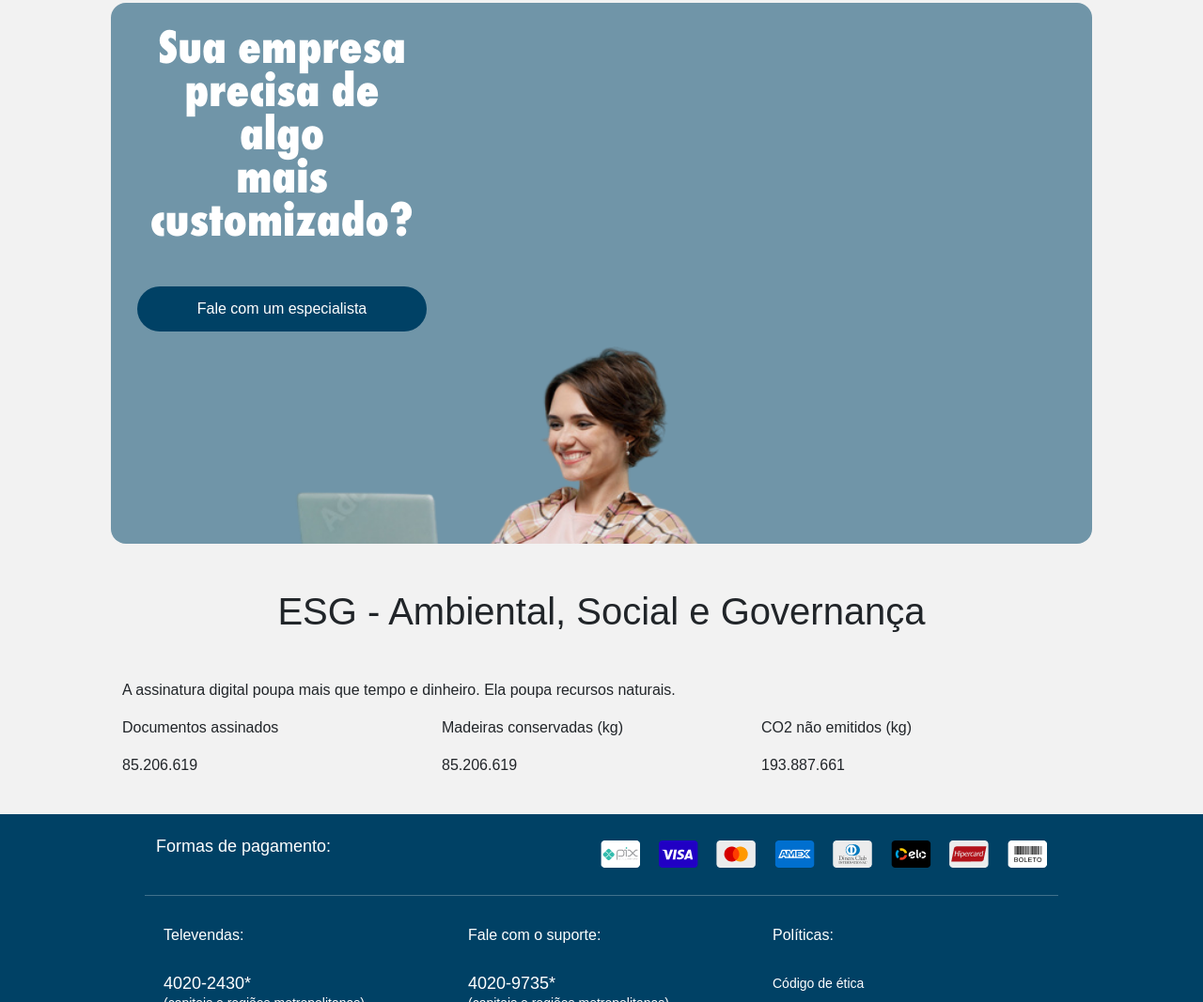
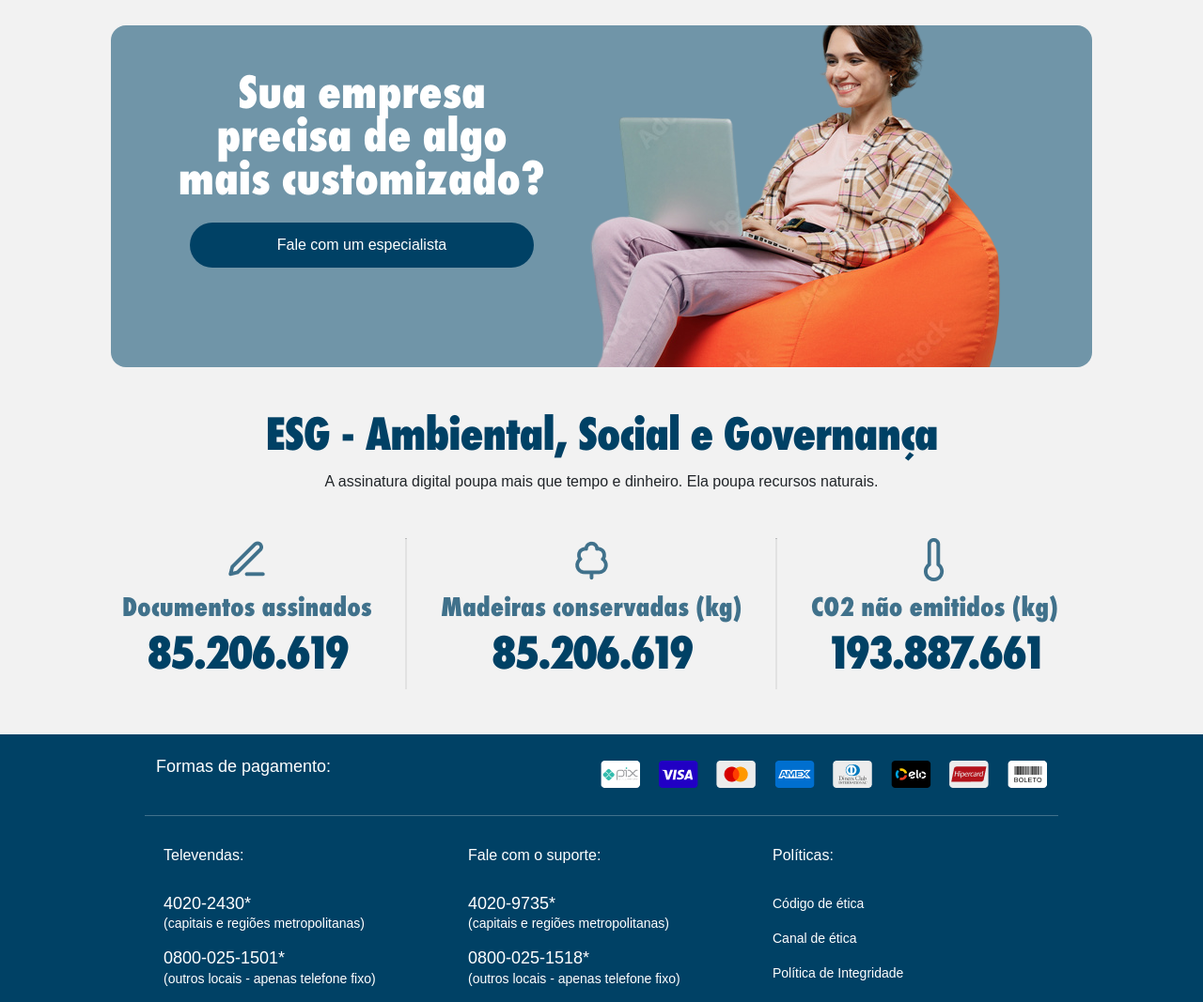
Before and after one commit to eduruiz333/new-pda-pilot, a plain HTML site: page index.html in a window 1280 px wide. Shown: the part 2593-3660 px from the top of the page at 94% size. Drawn offline with Linux system fonts and the light colour scheme; a web font is replaced by a local one.

Commit message:
Criação dos componentes 4 e 5

```diff
--- a/assets/sass/_body.scss
+++ b/assets/sass/_body.scss
@@ -396,19 +396,11 @@
 
         }
 
-        .bg-blue-7095A8 {
-            background-color:  $blue-7095A8;
+        .bg-banner {
             border-radius: 16px;
-
-            figure {
-                height: 210px;
-                overflow: hidden;
-
-                img {
-                    width: -webkit-fill-available;
-                    width: -moz-available;
-                }
-            }
+            background: $blue-7095A8 url("../img/banner2.png") 110% 220px no-repeat;
+            background-size: 120%;
+            height: 480px;
         }
     }
 }
--- a/assets/sass/_responsive.scss
+++ b/assets/sass/_responsive.scss
@@ -191,12 +191,63 @@
             }
 
             .sec-04 {
-                display: flex;
 
                 h1 {
                     font-size: calc(#{$px-50 + $px-2});
                     line-height: calc(#{$px-40 + $px-6});
+                }
 
+                .bg-banner {
+                    border-radius: 16px;
+                    background: $blue-7095A8 url("../img/banner2.png") 80% -30px no-repeat;
+                    background-size: unset;
+                    height: 364px;
+                }
+            }
+
+            .sec-05 {
+
+                h1,
+                .big-number {
+                    font-family: $futuraPTCondExtraBold;
+                    font-size: calc(#{$px-50 + $px-2});
+                    line-height: calc(#{$px-40 + $px-6});
+                    color: $blue-004165;
+                    letter-spacing: -1px;
+                }
+
+                h2 {
+                    font-family: $futuraPTCondExtraBold;
+                    font-size: 30px;
+                    color: $blue-40718B;
+                    padding-top: 55px;
+                    background-position: center 0;
+                    background-repeat: no-repeat;
+
+                    &.icon-signature {
+                        background-image: url("../img/icon-pen.png");
+                    }
+
+                    &.icon-tree {
+                        background-image: url("../img/icon-tree.png");
+                    }
+
+                    &.icon-thermometer {
+                        background-image: url("../img/icon-thermometer.png");
+                    }
+
+                }
+
+                .big-number {
+                    letter-spacing: -3px;
+                }
+
+                hr {
+                    display: block;
+                    margin: 0;
+                    height: 100%;
+                    width: 2px;
+                    background-color: $grey-B5B5B5;
                 }
             }
 
--- a/assets/sass/_variables.scss
+++ b/assets/sass/_variables.scss
@@ -3,6 +3,7 @@ $black-000000: #000000;
 $black-333333: #333333;
 $blue-002B4D: #002B4D;
 $blue-004165: #004165;
+$blue-40718B: #40718B;
 $blue-7095A8: #7095A8;
 $blue-7A9EB3: #7A9EB3;
 $grey-B5B5B5: #B5B5B5;
--- a/index.html
+++ b/index.html
@@ -120,8 +120,8 @@
                                                         title="Verificar Assinaturas">
                                                         Verificar assinaturas
                                                     </a>
-                                                        <a class="nav-link lang-opt ms-4 d-none d-lg-block brazil"
-                                                            href="#" title="Alterar o idioma">
+                                                    <a class="nav-link lang-opt ms-4 d-none d-lg-block brazil" href="#"
+                                                        title="Alterar o idioma">
                                                         <span class="d-none">Alterar o idioma</span>
                                                     </a>
                                                 </span>
@@ -263,7 +263,7 @@
                                 <div class="col-12">
                                     <h1 class="text-center mb-3 mb-lg-5">Escolha o plano ideal</h1>
 
-                                        <div class="switches-container mb-5  bg-white-FFFFFF">
+                                    <div class="switches-container mb-5 bg-white-FFFFFF">
                                         <input type="radio" id="switchMensal" name="switchPlan" value="Mensal"
                                             checked="checked" />
                                         <input type="radio" id="switchAvulso" name="switchPlan" value="Avulso" />
@@ -308,13 +308,14 @@
                                                         <p class="tag mb-2"></p>
                                                         <p class="line-through mb-4"></p>
                                                         <p class="valor"></p>
-                                                            <button class="btn btn-primary btn-outline-primary">Contratar</button>
+                                                        <button
+                                                            class="btn btn-primary btn-outline-primary">Contratar</button>
                                                     </div>
                                                 </div>
                                             </div>
                                         </div>
 
-                                            <div class="item mb-3">
+                                        <div class="item mb-lg-3">
                                             <div class="card">
                                                 <div class="card-body">
                                                     <div class="descritivo">
@@ -326,14 +327,15 @@
                                                         <p class="tag mb-2"></p>
                                                         <p class="line-through mb-4"></p>
                                                         <p class="valor"></p>
-                                                            <button class="btn btn-primary btn-outline-primary">Contratar</button>
+                                                        <button
+                                                            class="btn btn-primary btn-outline-primary">Contratar</button>
                                                     </div>
                                                 </div>
                                             </div>
                                         </div>
                                     </div>
 
-                                        <div class="free-try d-none d-lg-block">
+                                    <div class="free-try d-none d-lg-block mt-4">
                                         <p class="text-center">
                                             <a class="arrow-right" href="#">Veja todos os recursos<i
                                                     class="fa-solid fa-arrow-right"></i></a>
@@ -347,7 +349,7 @@
             </div>
         </section>
 
-            <section class="sec-03 d-none d-lg-block">
+        <section class="sec-03 d-none d-lg-block mt-4">
             <div class="container-fluid">
                 <div class="row">
                     <div class="col">
@@ -355,7 +357,8 @@
                             <div class="row px-lg-5">
                                 <div class="col-12 col-lg-8">
                                     <h1 class="text-center mb-3 mb-lg-5">Quer testar antes de
-                                            <br class="d-none d-lg-block"> contratar um plano?</h1>
+                                        <br class="d-none d-lg-block"> contratar um plano?
+                                    </h1>
                                 </div>
                                 <div class="col-12 col-lg-4">
                                     <div class="free-try pb-3">
@@ -371,27 +374,22 @@
             </div>
         </section>
 
-            <section class="sec-04">
+        <section class="sec-04 mb-3">
             <div class="container-fluid">
                 <div class="row">
                     <div class="col">
-                            <div class="container py-4">
+                        <div class="container">
                             <div class="row px-3 px-lg-5">
-                                    <div class="bg-blue-7095A8">
-                                        <div class="col-12 col-lg-4 pt-4 px-3">
-                                            <h1 class="text-center mb-4 mb-lg-5">
+                                <div class="bg-banner">
+                                    <div class="col-12 col-lg-6 p-4">
+                                        <h1 class="text-center mb-4 mt-lg-4">
                                             Sua empresa
                                             <br class="d-none d-lg-block"> precisa de algo
                                             <br class="d-none d-lg-block"> mais customizado?
                                         </h1>
-                                            <p><a href="#" class="btn btn-secondary" title="Fale com um especialista">Fale com um especialista</a></p>
-                                        </div>
-                                        <div class="col-12 col-lg-8">
-                                            <div>
-                                                <figure class="m-0 p-0">
-                                                    <img src="./assets/img/banner2.png" alt="">
-                                                </figure>
-                                            </div>
+                                        <p class="mx-lg-5"><a href="#" class="btn btn-secondary"
+                                                title="Fale com um especialista">Fale
+                                                com um especialista</a></p>
                                     </div>
                                 </div>
                             </div>
@@ -401,30 +399,36 @@
             </div>
         </section>
 
-            <section class="sec-05">
+        <section class="sec-05 d-none d-lg-block my-4">
             <div class="container-fluid">
                 <div class="row">
                     <div class="col">
                         <div class="container py-4">
                             <div class="row px-3 px-lg-5">
                                 <div class="col-12">
-                                            <h1 class="text-center mb-4 mb-lg-5">
+                                    <h1 class="text-center mb-3">
                                         ESG - Ambiental, Social e Governança
                                     </h1>
-                                            <p>A assinatura digital poupa mais que tempo e dinheiro. Ela poupa recursos naturais.</p>
+                                    <p class="text-center mb-5">A assinatura digital poupa mais que tempo e dinheiro. Ela
+                                        poupa recursos
+                                        naturais.</p>
                                 </div>
                                 <div class="row">
-                                            <div class="col-4">
-                                                <p>Documentos assinados</p>
-                                                <p class="big-number">85.206.619</p>
+                                    <div class="col d-flex justify-content-between align-content-center">
+                                        <div>
+                                            <h2 class="icon-signature text-center">Documentos assinados</h2>
+                                            <p class="big-number text-center">85.206.619</p>
                                         </div>
-                                            <div class="col-4">
-                                                <p>Madeiras conservadas (kg)</p>
-                                                <p class="big-number">85.206.619</p>
+                                        <hr>
+                                        <div>
+                                            <h2 class="icon-tree text-center">Madeiras conservadas (kg)</h2>
+                                            <p class="big-number text-center">85.206.619</p>
                                         </div>
-                                            <div class="col-4">
-                                                <p>CO2 não emitidos (kg)</p>
-                                                <p class="big-number">193.887.661</p>
+                                        <hr>
+                                        <div>
+                                            <h2 class="icon-thermometer text-center">CO2 não emitidos (kg)</h2>
+                                            <p class="big-number text-center">193.887.661</p>
+                                        </div>
                                     </div>
                                 </div>
                             </div>
```
Also changed, not shown: assets/css/style.css, assets/css/style.min.css, assets/img/Imagens.png (deleted), assets/img/icon-pen.png (added), assets/img/icon-thermometer.png (added), assets/img/icon-tree.png (added). Lines whose indentation alone changed are shown as unchanged.
